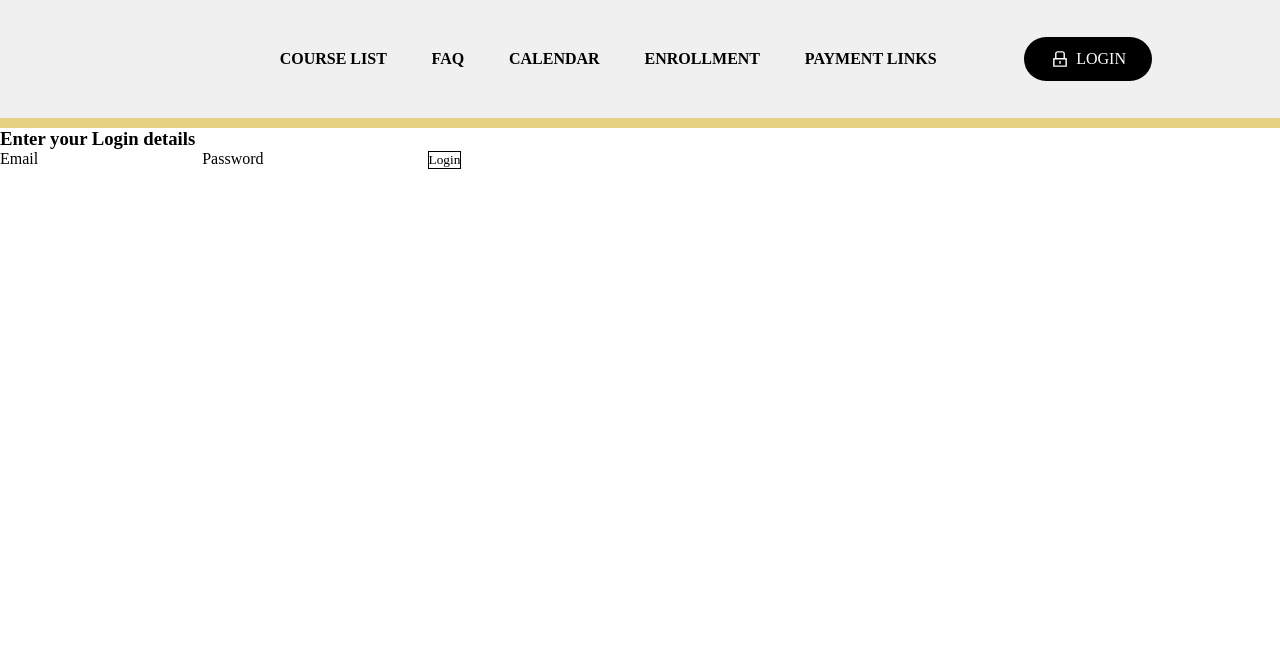
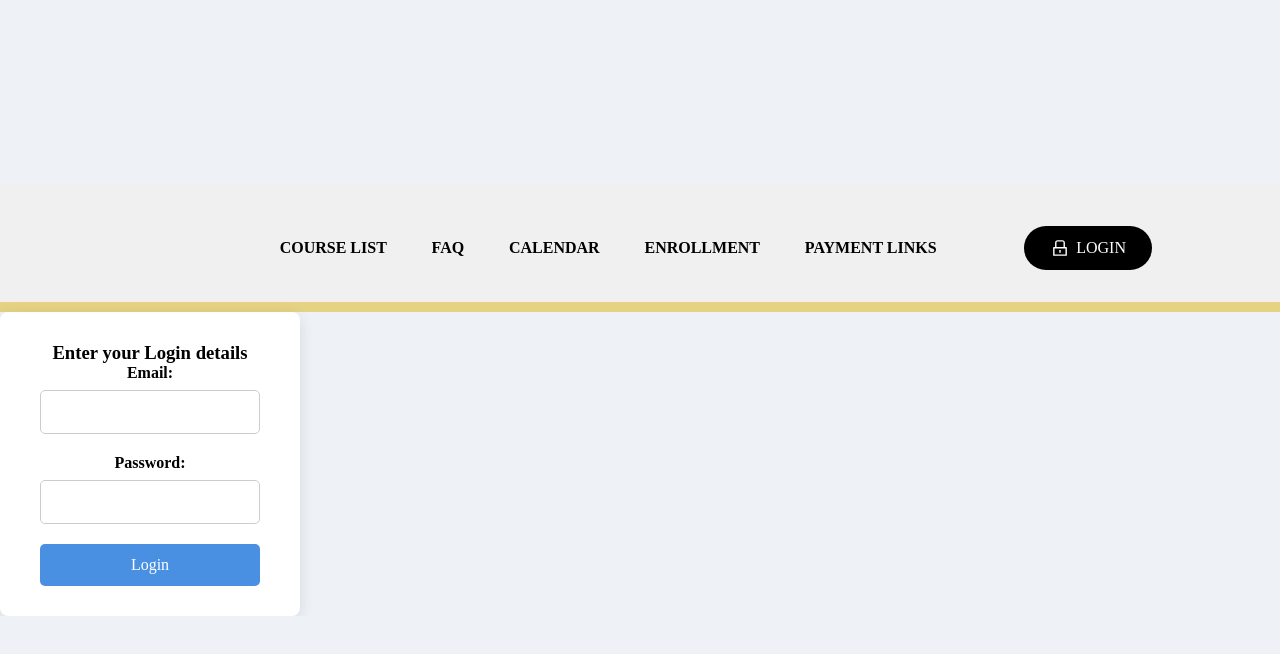
Before and after one commit to kesykun/VirtuaClass, a React (Create React App) app: page /login in a window 1280 px wide. Shown: the top 654 px of the page. Built offline with nearby package versions, Linux system fonts and the light colour scheme; no server answers; a web font is replaced by a local one.

Commit message:
LoginScreen Feature

```diff
--- a/src/pages/General/LoginScreen/LoginScreen.jsx
+++ b/src/pages/General/LoginScreen/LoginScreen.jsx
@@ -51,9 +51,9 @@ const LoginScreen = ({schoolInfo, setCurrentUser}) => {
         <>
             <NavBar  schoolInfo={schoolInfo}/>
             <form className="loginScreenForm" onSubmit={handleSubmit}>
-                <h3>Enter your Login details</h3>
+                <h3>Enter your Login details  </h3>
 
-                <label>Email</label>
+                <label>Email:</label>
                 <input
                     id="loginEmailInput"
                     type="email"
@@ -61,7 +61,7 @@ const LoginScreen = ({schoolInfo, setCurrentUser}) => {
                     value={email}
                     required
                 />
-                <label>Password</label>
+                <label>Password:</label>
                 <input
                     id="loginPasswordInput"
                     type="password"
--- a/src/pages/General/LoginScreen/css/LoginScreen.css
+++ b/src/pages/General/LoginScreen/css/LoginScreen.css
@@ -1,3 +1,56 @@
-.loginScreenForm button {
-    border: 1px solid #000;
+/* src/LoginScreen.css */
+
+body {
+    font-family: 'Arial', sans-serif;
+    background-color: #eef1f5;
+    display: flex;
+    height: 100vh;
+    justify-content: center;
+    align-items: center;
+    margin: 0;
 }
+
+form {
+    background: #fff;
+    padding: 30px 40px;
+    border-radius: 8px;
+    width: 300px;
+    box-shadow: 0px 4px 15px rgba(0, 0, 0, 0.1);
+    text-align: center;
+}
+
+label {
+    display: block;
+    font-weight: bold;
+    margin-bottom: 8px;
+    text-align: center;
+}
+
+input {
+    width: 100%;
+    padding: 12px 15px;
+    margin-bottom: 20px;
+    border: 1px solid #ccc;
+    border-radius: 5px;
+    font-size: 16px;
+}
+button {
+    width: 100%;
+    padding: 12px 15px;
+    border: none;
+    background-color: #4a90e2; /* Button color matching the body background */
+    color: #fff;
+    font-size: 16px;
+    border-radius: 5px;
+    cursor: pointer;
+    transition: background-color 0.3s ease;
+}
+
+button:hover {
+    background-color: #357ab7; /* Slightly darker blue for hover effect */
+}
+
+p {
+    color: red; /* Error message in red to make it more visible */
+    margin-top: 10px;
+}
```
Also changed, not shown: 11 other files (tests, documents, lock files or other folders).
